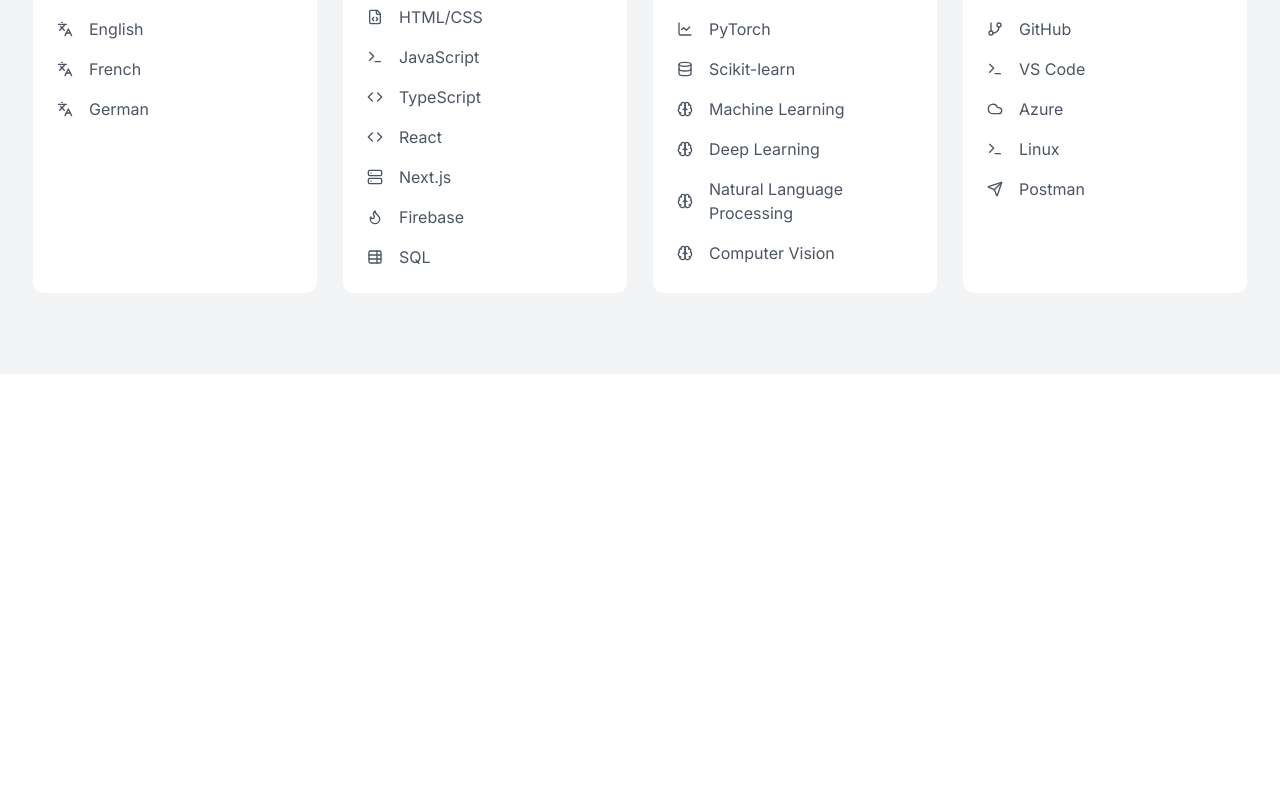
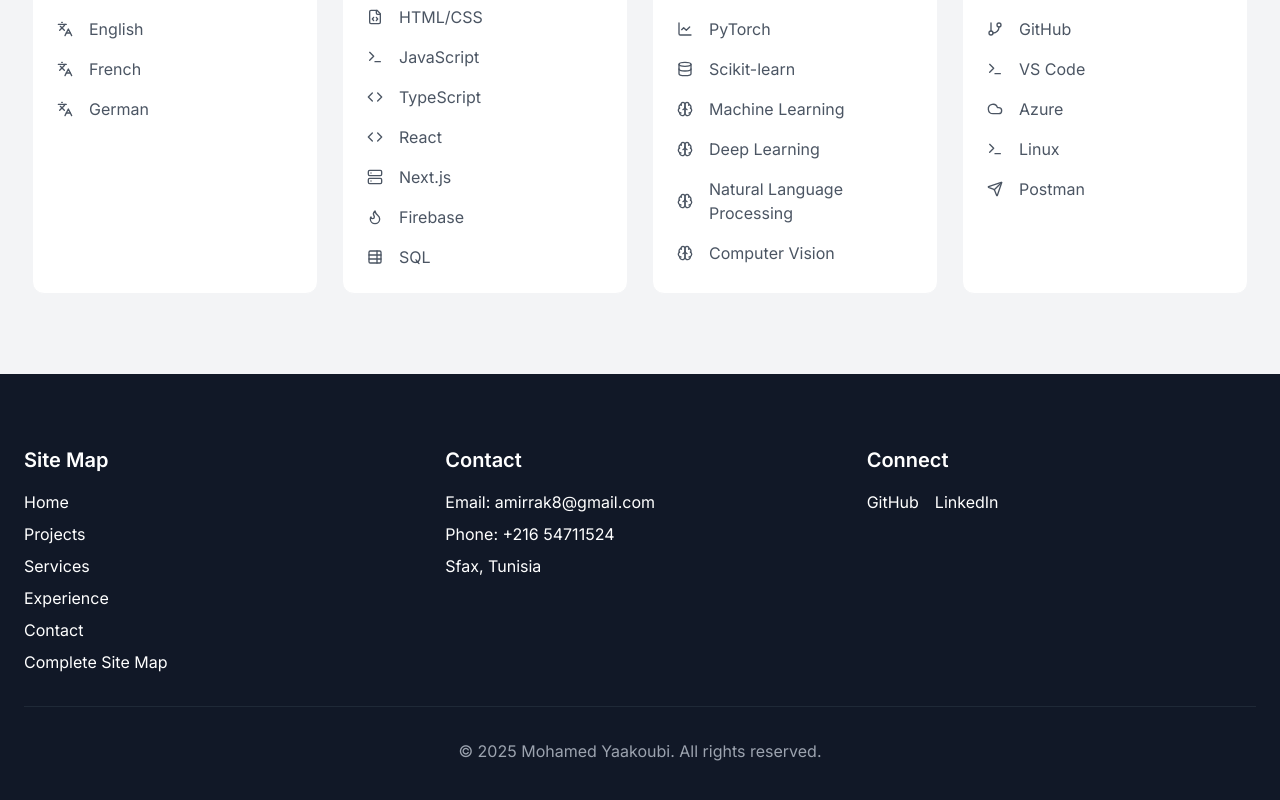
Before and after one commit to mohamedyaakoubi/MohamedYakoubi, a Next.js app: page / in a window 1280 px wide. Shown: the part 1948-2748 px from the top of the page. Before the commit the page ends 2322 px from the top, so only its background shows below. Built offline with nearby package versions, Linux system fonts and the light colour scheme; no server answers.

Commit message:
added footer and links trying to index the website

```diff
--- a/src/app/layout.tsx
+++ b/src/app/layout.tsx
@@ -59,7 +59,7 @@ export default function RootLayout({
         <meta property="og:image:height" content="1200"/>
         <meta property="og:image:alt" content="Mohamed Yaakoubi - Emerging AI and Technology Specialist"/>
         <meta property="og:description" content="Driven, adaptable AI specialist with expertise in translations, localization, and technology solutions. Experience at DeepL, RWS (Meta AI), Uber, and Volga Partners."/>
-        <meta property="og:site_name" content="Mohamed Yaakoubi Portfolio"/>
+        <meta property="og:site_name" content="Mohamed Yaakoubi"/>
         <meta property="og:locale" content="en_US"/>
         <meta property="og:locale:alternate" content="fr_FR"/>
         <meta property="og:locale:alternate" content="ar_AR"/>
--- a/src/app/sitemap.ts
+++ b/src/app/sitemap.ts
@@ -1,48 +1,45 @@
-// Rename from sitemap.tsx to sitemap.ts
 import { MetadataRoute } from 'next'
-
-// Set a fixed date instead of using new Date() for better caching
-const lastModified = '2025-03-19T12:00:00.000Z';
 
 export default function sitemap(): MetadataRoute.Sitemap {
   const baseUrl = 'https://mohamed-yakoubi.vercel.app'
+  const lastModified = new Date().toISOString() // Use current date for freshness
 
   return [
     {
       url: baseUrl,
       lastModified,
-      changeFrequency: 'monthly',
+      changeFrequency: 'weekly', // More frequent updates
       priority: 1,
     },
     {
       url: `${baseUrl}/projects`,
       lastModified,
-      changeFrequency: 'monthly',
-      priority: 0.8,
+      changeFrequency: 'weekly',
+      priority: 0.9, // Higher priority
     },
     {
       url: `${baseUrl}/services`,
       lastModified,
-      changeFrequency: 'monthly',
-      priority: 0.8,
+      changeFrequency: 'weekly',
+      priority: 0.9,
     },
     {
       url: `${baseUrl}/experience`,
       lastModified,
-      changeFrequency: 'monthly',
-      priority: 0.8,
+      changeFrequency: 'weekly',
+      priority: 0.9,
     },
     {
       url: `${baseUrl}/contact`,
       lastModified,
       changeFrequency: 'monthly',
-      priority: 0.7,
+      priority: 0.8, // Higher priority
     },
     {
       url: `${baseUrl}/sitemap`,
       lastModified,
       changeFrequency: 'monthly',
-      priority: 0.4,
+      priority: 0.6, // Higher priority
     }
   ]
 }
--- a/src/components/ClientLayout.tsx
+++ b/src/components/ClientLayout.tsx
@@ -8,6 +8,7 @@ import { ThemeToggle } from "./theme-toggle"
 import { LanguageSelector } from "./LanguageSelector"
 import { PageTransition } from "./PageTransition"
 import dynamic from 'next/dynamic'
+import { Footer } from "./Footer"
 
 // Dynamically import non-critical components with lower priority
 const ScrollToTopButton = dynamic(() => import('./ui/ScrollToTopButton'), {
@@ -59,7 +60,7 @@ export default function ClientLayout({ children }: { children: React.ReactNode }
         <Navigation />
         {/* Render main content immediately */}
         <PageTransition>{children}</PageTransition>
-
+        <Footer />
         {/* Defer rendering of non-critical UI elements */}
         {mounted && (
           <>
--- /dev/null
+++ b/src/components/Footer.tsx
@@ -0,0 +1,54 @@
+"use client"
+
+import Link from "next/link"
+import { useLanguage } from '@/context/language-context'
+import { useTranslation } from '@/hooks/useTranslation'
+
+export function Footer() {
+  const { language } = useLanguage()
+  const { t } = useTranslation(language)
+
+  const currentYear = new Date().getFullYear()
+
+  return (
+    <footer className="bg-gray-900 text-white py-12 relative z-40">
+      <div className="container mx-auto px-6">
+        <div className="grid grid-cols-1 md:grid-cols-3 gap-8">
+          {/* Site Links */}
+          <div>
+            <h3 className="text-xl font-semibold mb-4">{t('footer.sitemap')}</h3>
+            <ul className="space-y-2">
+              <li><Link href="/" className="hover:text-blue-400 transition-colors">{t('navigation.links.home')}</Link></li>
+              <li><Link href="/projects" className="hover:text-blue-400 transition-colors">{t('navigation.links.projects')}</Link></li>
+              <li><Link href="/services" className="hover:text-blue-400 transition-colors">{t('navigation.links.services')}</Link></li>
+              <li><Link href="/experience" className="hover:text-blue-400 transition-colors">{t('navigation.links.experience')}</Link></li>
+              <li><Link href="/contact" className="hover:text-blue-400 transition-colors">{t('navigation.links.contact')}</Link></li>
+              <li><Link href="/sitemap" className="hover:text-blue-400 transition-colors">{t('footer.completeSitemap')}</Link></li>
+            </ul>
+          </div>
+
+          {/* Contact Info */}
+          <div>
+            <h3 className="text-xl font-semibold mb-4">{t('footer.contact')}</h3>
+            <p className="mb-2">{t('footer.email')}: amirrak8@gmail.com</p>
+            <p className="mb-2">{t('footer.phone')}: +216 54711524</p>
+            <p>{t('footer.location')}</p>
+          </div>
+
+          {/* Social Links */}
+          <div>
+            <h3 className="text-xl font-semibold mb-4">{t('footer.connect')}</h3>
+            <div className={`flex ${language === 'ar' ? 'space-x-reverse' : 'space-x-4'}`}>
+  <a href="https://github.com/mohamedyaakoubi" target="_blank" rel="noopener noreferrer" className="hover:text-blue-400 transition-colors">GitHub</a>
+  <a href="https://www.linkedin.com/in/yaakoubi-mohamed/" target="_blank" rel="noopener noreferrer" className="hover:text-blue-400 transition-colors">LinkedIn</a>
+</div>
+          </div>
+        </div>
+
+        <div className="border-t border-gray-800 mt-8 pt-8 text-center text-gray-400">
+          <p>© {currentYear} {t('footer.copyright')}</p>
+        </div>
+      </div>
+    </footer>
+  )
+}
--- a/src/components/Navigation.tsx
+++ b/src/components/Navigation.tsx
@@ -93,19 +93,20 @@ export function Navigation() {
   const sortedLinks = [...navigationLinks].sort((a, b) => a.priority - b.priority)
   return (
     <header className="fixed top-0 left-0 right-0 z-50 bg-gray-900/80 backdrop-blur-sm">
-      <nav className="container mx-auto px-6 py-4">
+      <nav className="container mx-auto px-6 py-4" aria-label="Main navigation">
         <div className="flex items-center justify-between">
-          <motion.a href="/#home" className="text-xl font-bold text-white">
+          <motion.a href="/" className="text-xl font-bold text-white">
             {t('navigation.logo')}
           </motion.a>
 
           {/* Desktop Navigation */}
-          <ul className="hidden md:flex space-x-8">
+          <ul className="hidden md:flex space-x-8" role="menubar">
             {sortedLinks.map((link) => (
               <motion.li
                 key={link.href}
                 initial={{ opacity: 0, y: -20 }}
                 animate={{ opacity: 1, y: 0 }}
+                role="none"
               >
                 <NavLink
                   href={link.href}
--- a/src/translations/ar.ts
+++ b/src/translations/ar.ts
@@ -552,5 +552,15 @@ skills: {
   },
   companies: {
     workedwith: "الشركات التي عملت معها",
-  }
+  },
+  footer: {
+    sitemap: "خريطة الموقع",
+    completeSitemap: "خريطة الموقع الكاملة",
+    contact: "اتصل بنا",
+    email: "البريد الإلكتروني",
+    phone: "الهاتف",
+    location: "صفاقس، تونس",
+    connect: "تواصل",
+    copyright: "محمد يعقوبي. جميع الحقوق محفوظة.",
+  },
 }
--- a/src/translations/en.ts
+++ b/src/translations/en.ts
@@ -534,5 +534,15 @@ projects: {
   },
   companies: {
     workedwith: "Companies I've Worked With"
-  }
+  },
+  footer: {
+    sitemap: "Site Map",
+    completeSitemap: "Complete Site Map",
+    contact: "Contact",
+    email: "Email",
+    phone: "Phone",
+    location: "Sfax, Tunisia",
+    connect: "Connect",
+    copyright: "Mohamed Yaakoubi. All rights reserved.",
+  },
 }
--- a/src/translations/fr.ts
+++ b/src/translations/fr.ts
@@ -540,5 +540,15 @@ export default {
       },
       companies: {
         workedwith: "Entreprises avec lesquelles j'ai collaboré"
-      }
+      },
+      footer: {
+        sitemap: "Plan du Site",
+        completeSitemap: "Plan du Site Complet",
+        contact: "Contact",
+        email: "E-mail",
+        phone: "Téléphone",
+        location: "Sfax, Tunisie",
+        connect: "Réseau",
+        copyright: "Mohamed Yaakoubi. Tous droits réservés.",
+      },
     }
```
